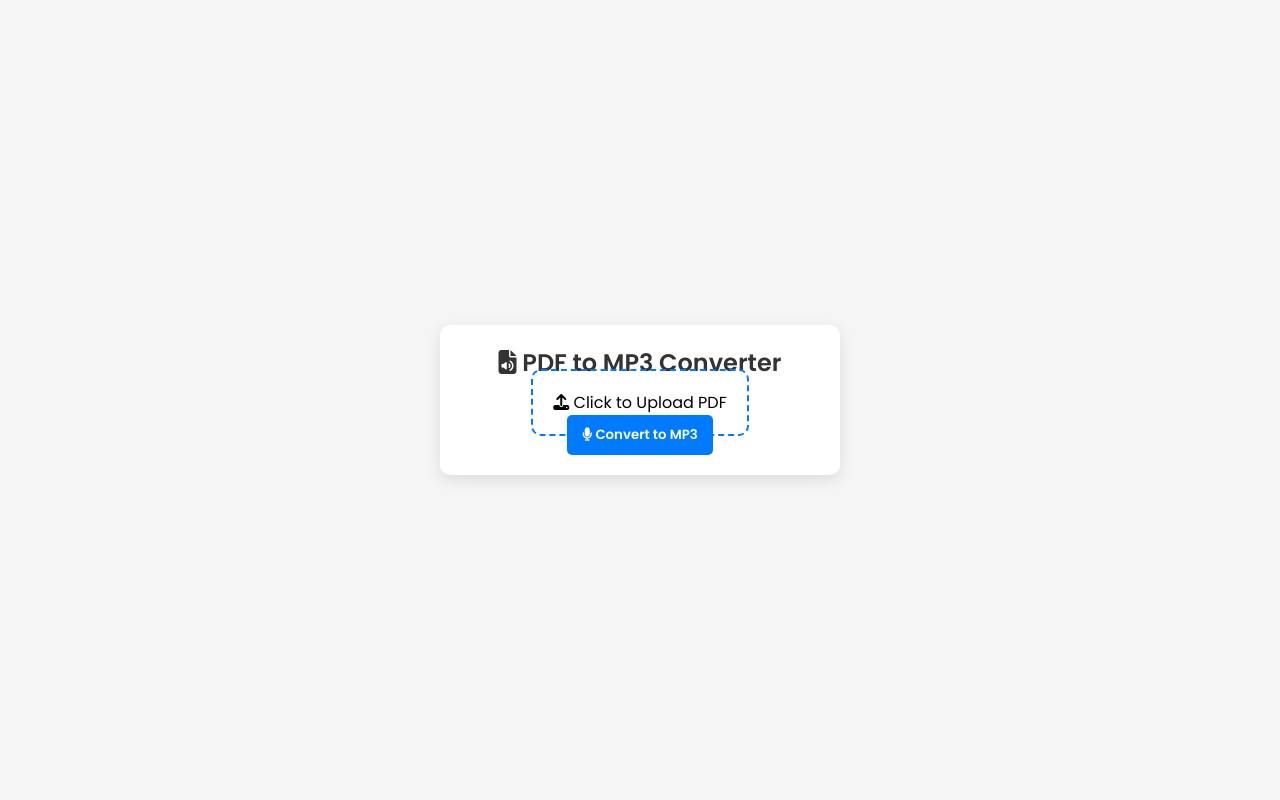
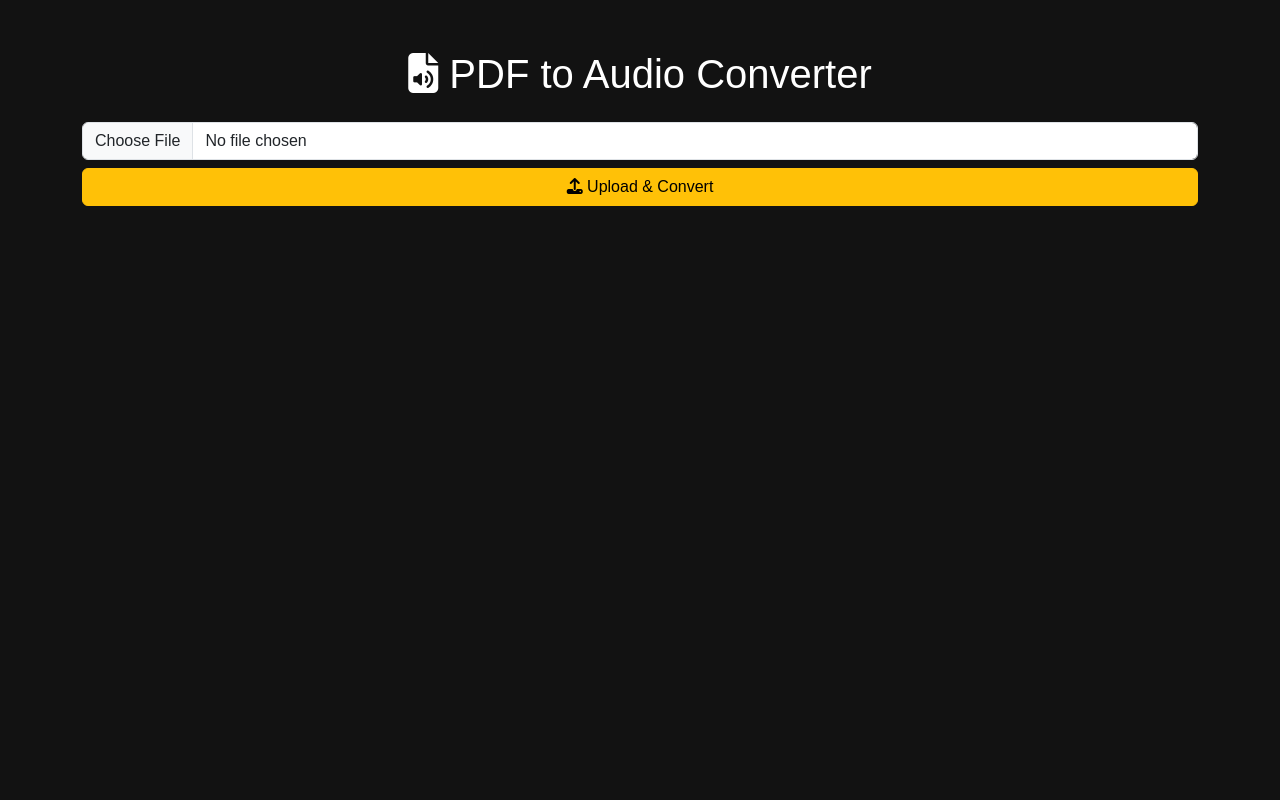
Before and after one commit to royal450/DigitalSolutionsMidia, a Flask app: page / in a window 1280 px wide. Run offline with Flask 3, Linux system fonts and the light colour scheme; some libraries are stand-ins or nearby versions.

Commit message:
Update index.html

```diff
--- a/templates/index.html
+++ b/templates/index.html
@@ -3,192 +3,100 @@
 <head>
     <meta charset="UTF-8">
     <meta name="viewport" content="width=device-width, initial-scale=1.0">
-    <title>PDF to MP3 Converter</title>
+    <title>PDF to Audio Converter</title>
+    <link rel="stylesheet" href="https://cdn.jsdelivr.net/npm/bootstrap@5.3.0/dist/css/bootstrap.min.css">
     <link rel="stylesheet" href="https://cdnjs.cloudflare.com/ajax/libs/font-awesome/6.4.2/css/all.min.css">
-    <link href="https://fonts.googleapis.com/css2?family=Poppins:wght@300;400;600&display=swap" rel="stylesheet">
+    <script src="https://code.jquery.com/jquery-3.6.0.min.js"></script>
     <style>
-        * {
+        body {
+            background: #121212;
+            color: white;
             font-family: 'Poppins', sans-serif;
-            margin: 0;
-            padding: 0;
-            box-sizing: border-box;
         }
-
-        body {
-            display: flex;
-            justify-content: center;
-            align-items: center;
-            height: 100vh;
-            background: #f5f5f5;
+        .container {
+            margin-top: 50px;
         }
-
-        .container {
-            width: 400px;
-            background: #fff;
-            padding: 20px;
-            border-radius: 10px;
-            box-shadow: 0px 5px 15px rgba(0, 0, 0, 0.1);
-            text-align: center;
+        .progress-bar {
+            transition: width 0.4s ease-in-out;
         }
-
-        h2 {
-            font-weight: 600;
-            color: #333;
-            margin-bottom: 10px;
+        .log-box {
+            background: black;
+            padding: 10px;
+            border-radius: 5px;
+            font-size: 14px;
+            height: 200px;
+            overflow-y: auto;
         }
-
-        .upload-box {
-            border: 2px dashed #007bff;
-            padding: 20px;
-            border-radius: 10px;
-            cursor: pointer;
-            transition: 0.3s;
-        }
-
-        .upload-box:hover {
-            background: #007bff1a;
-        }
-
-        input[type="file"] {
-            display: none;
-        }
-
-        .btn {
-            background: #007bff;
-            color: white;
-            padding: 10px 15px;
-            border: none;
-            border-radius: 5px;
-            cursor: pointer;
-            transition: 0.3s;
-            font-weight: 600;
-        }
-
-        .btn:hover {
-            background: #0056b3;
-        }
-
-        .progress-container {
-            display: none;
-            margin-top: 20px;
-        }
-
-        .progress-bar {
-            width: 100%;
-            height: 10px;
-            background: #ddd;
-            border-radius: 5px;
-            position: relative;
-            overflow: hidden;
-        }
-
-        .progress {
-            width: 0%;
-            height: 100%;
-            background: #007bff;
-            border-radius: 5px;
-            transition: width 0.5s ease-in-out;
-        }
-
-        .progress-text {
-            margin-top: 5px;
-            font-weight: 600;
-            color: #333;
-        }
-
-        .success-message {
-            display: none;
-            margin-top: 20px;
-            font-weight: 600;
-            color: green;
-        }
-
-        .loader {
-            display: none;
-            margin: 10px auto;
-            border: 4px solid #f3f3f3;
-            border-top: 4px solid #007bff;
-            border-radius: 50%;
-            width: 30px;
-            height: 30px;
-            animation: spin 1s linear infinite;
-        }
-
-        @keyframes spin {
-            0% { transform: rotate(0deg); }
-            100% { transform: rotate(360deg); }
+        .output-list a {
+            text-decoration: none;
+            color: #ff9800;
         }
     </style>
 </head>
 <body>
-    <div class="container">
-        <h2><i class="fa-solid fa-file-audio"></i> PDF to MP3 Converter</h2>
 
-        <label for="fileInput" class="upload-box">
-            <i class="fa-solid fa-upload"></i> Click to Upload PDF
-            <input type="file" id="fileInput" accept=".pdf">
-        </label>
+    <div class="container text-center">
+        <h1 class="mb-4"><i class="fa fa-file-audio"></i> PDF to Audio Converter</h1>
 
-        <button class="btn" id="convertBtn"><i class="fa-solid fa-microphone"></i> Convert to MP3</button>
+        <form id="uploadForm" class="mb-3">
+            <input type="file" id="fileInput" accept=".pdf" class="form-control mb-2">
+            <button type="submit" class="btn btn-warning w-100"><i class="fa fa-upload"></i> Upload & Convert</button>
+        </form>
 
-        <div class="progress-container">
-            <div class="progress-bar">
-                <div class="progress"></div>
+        <div id="progress-container" class="mt-4 d-none">
+            <p id="progress-status">Initializing...</p>
+            <div class="progress">
+                <div id="progress-bar" class="progress-bar progress-bar-striped progress-bar-animated bg-warning" role="progressbar" style="width: 0%;"></div>
             </div>
-            <div class="progress-text">0% Completed</div>
         </div>
 
-        <div class="loader"></div>
-        <div class="success-message"><i class="fa-solid fa-check-circle"></i> Conversion Complete!</div>
+        <div id="log-container" class="log-box mt-3 d-none"></div>
+
+        <div id="output-container" class="output-list mt-3"></div>
     </div>
 
-    <script src="https://cdnjs.cloudflare.com/ajax/libs/socket.io/4.5.4/socket.io.min.js"></script>
     <script>
-        const socket = io();
-        const fileInput = document.getElementById("fileInput");
-        const convertBtn = document.getElementById("convertBtn");
-        const progressContainer = document.querySelector(".progress-container");
-        const progressBar = document.querySelector(".progress");
-        const progressText = document.querySelector(".progress-text");
-        const loader = document.querySelector(".loader");
-        const successMessage = document.querySelector(".success-message");
+        $("#uploadForm").submit(function(event) {
+            event.preventDefault();
+            var formData = new FormData();
+            formData.append("file", $("#fileInput")[0].files[0]);
 
-        convertBtn.addEventListener("click", () => {
-            if (!fileInput.files.length) {
-                alert("Please select a PDF file!");
-                return;
-            }
+            $("#progress-container").removeClass("d-none");
+            $("#log-container").removeClass("d-none").html("");
 
-            const file = fileInput.files[0];
-            const formData = new FormData();
-            formData.append("file", file);
-
-            progressContainer.style.display = "block";
-            loader.style.display = "block";
-            successMessage.style.display = "none";
-            progressText.innerText = "Starting...";
-
-            fetch("/upload", {
-                method: "POST",
-                body: formData
-            })
-            .then(response => response.json())
-            .then(data => {
-                if (data.error) {
-                    alert("Error: " + data.error);
+            $.ajax({
+                url: "/upload",
+                type: "POST",
+                data: formData,
+                processData: false,
+                contentType: false,
+                success: function(response) {
+                    if (response.mp3_files) {
+                        let outputContainer = $("#output-container");
+                        outputContainer.html("<h3>Download Files:</h3>");
+                        response.mp3_files.forEach(file => {
+                            outputContainer.append(`
+                                <p>
+                                    <a href="/output/${file}" target="_blank" class="btn btn-success"><i class="fa fa-play"></i> Play</a>
+                                    <a href="/output/${file}" download class="btn btn-primary"><i class="fa fa-download"></i> Download</a>
+                                </p>`);
+                        });
+                    }
                 }
             });
+
+            setInterval(checkStatus, 1000);
         });
 
-        socket.on("progress", (data) => {
-            progressBar.style.width = data.progress + "%";
-            progressText.innerText = data.progress + "% Completed";
-        });
+        function checkStatus() {
+            $.get("/status", function(data) {
+                $("#progress-status").text(data.status);
+                $("#progress-bar").css("width", data.progress + "%");
+                $("#log-container").append(`<p>${data.status}</p>`);
+                $("#log-container").scrollTop($("#log-container")[0].scrollHeight);
+            });
+        }
+    </script>
 
-        socket.on("completed", (data) => {
-            loader.style.display = "none";
-            successMessage.style.display = "block";
-        });
-    </script>
 </body>
 </html>
```
